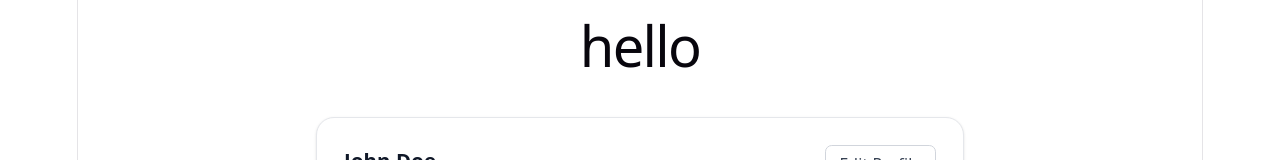
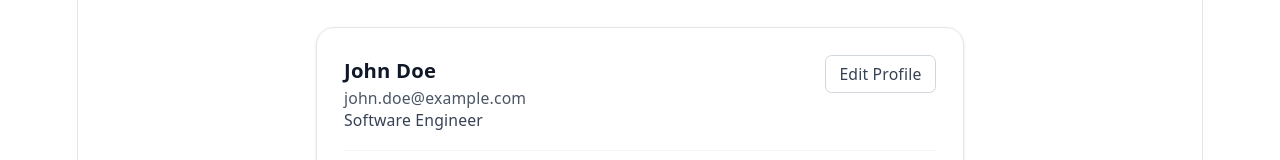
Before and after one commit to jfoskin/component-library, a React (Vite) app: page / in a window 1280 px wide. Shown: the top 160 px of the page. Built offline with nearby package versions, Linux system fonts and the light colour scheme.

Commit message:
feat: remove initial test header from App component

```diff
--- a/src/App.tsx
+++ b/src/App.tsx
@@ -32,8 +32,6 @@ function App() {
   return (
     <>
 
-    {/* my initial connect test */}
-      <h1>hello</h1>
     {/* conditional rendering for the alert box */}
       {showAlert && (
         <AlertBox
```
